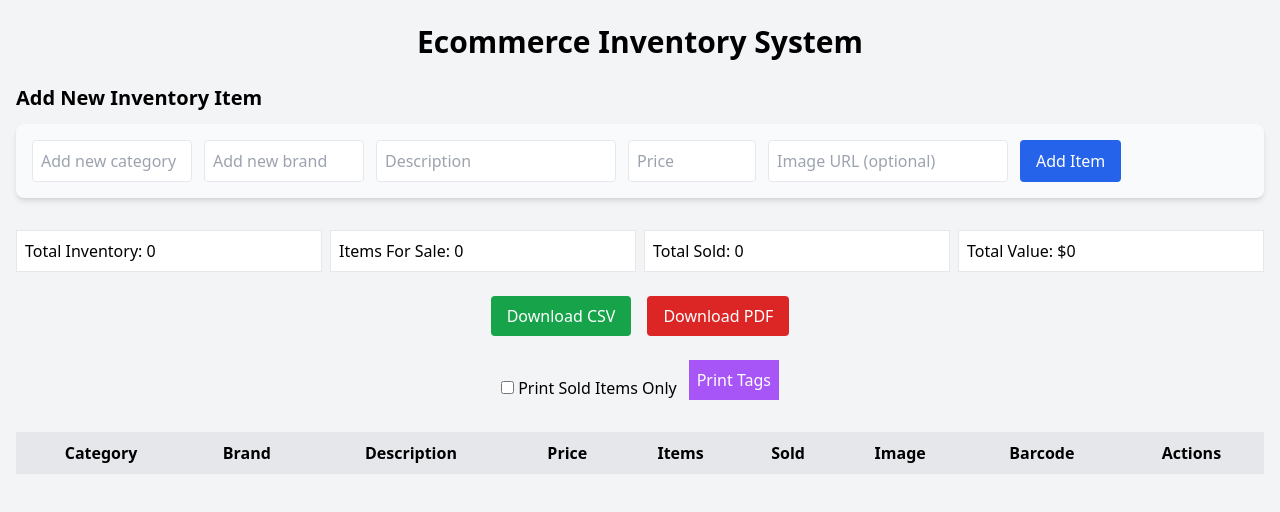
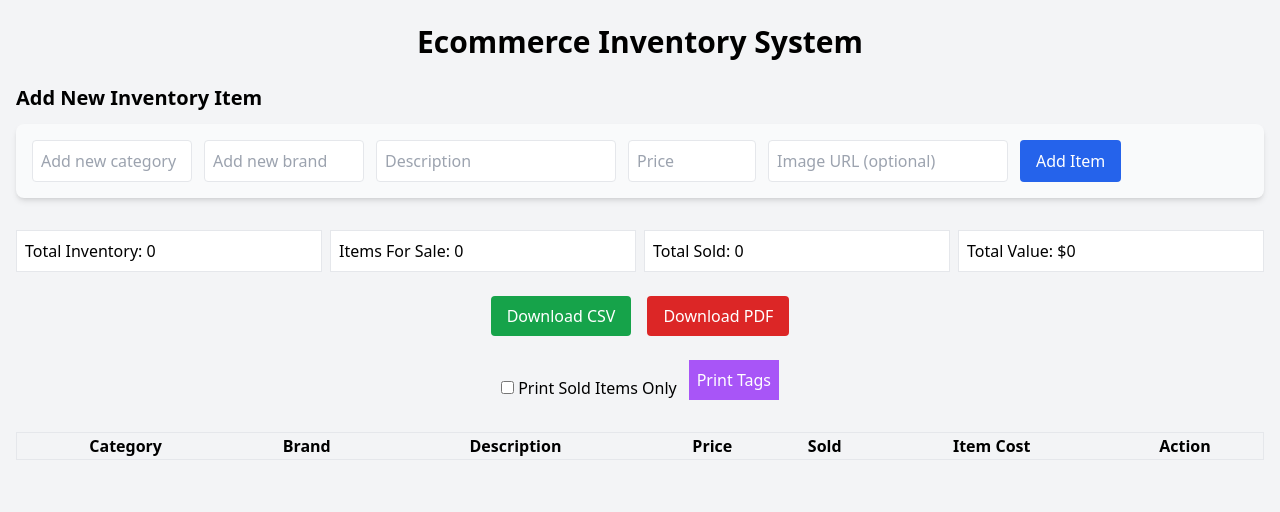
Before and after one commit to architeketh/ecommerce-inventory-system, a React (Vite) app: page / in a window 1280 px wide. Shown: the top 512 px of the page. Built offline with nearby package versions, Linux system fonts and the light colour scheme.

Commit message:
Update InventoryList.jsx

```diff
--- a/src/components/InventoryList.jsx
+++ b/src/components/InventoryList.jsx
@@ -1,91 +1,52 @@
-import React, { useState } from 'react'
-import JsBarcode from 'jsbarcode'
+// Updated InventoryList.jsx
+import React from 'react'
 
 const InventoryList = ({ items, setItems }) => {
-  const [editId, setEditId] = useState(null)
-  const [editData, setEditData] = useState({})
 
-  const startEdit = item => {
-    setEditId(item.id)
-    setEditData({ ...item })
-  }
-
-  const saveEdit = id => {
-    setItems(items.map(item => (item.id === id ? editData : item)))
-    setEditId(null)
-  }
-
-  const cancelEdit = () => setEditId(null)
-
-  const removeItem = id => setItems(items.filter(item => item.id !== id))
-
-  const toggleSold = id => setItems(items.map(item => item.id === id ? { ...item, sold: !item.sold } : item))
-
-  const duplicateItem = item => {
-    const newItem = { ...item, id: Date.now() }
-    setItems([...items, newItem])
+  const incrementSold = (id) => {
+    setItems(prevItems =>
+      prevItems.map(item =>
+        item.id === id
+          ? { ...item, sold: (item.sold || 0) + 1 }
+          : item
+      )
+    )
   }
 
   return (
-    <div className="overflow-x-auto">
-      <table className="w-full border-collapse border">
+    <table className="min-w-full border">
       <thead>
-          <tr className="bg-gray-200">
-            <th className="border p-2">Category</th>
-            <th className="border p-2">Brand</th>
-            <th className="border p-2">Description</th>
-            <th className="border p-2">Price</th>
-            <th className="border p-2">Items</th>
-            <th className="border p-2">Sold</th>
-            <th className="border p-2">Image</th>
-            <th className="border p-2">Barcode</th>
-            <th className="border p-2">Actions</th>
+        <tr>
+          <th>Category</th>
+          <th>Brand</th>
+          <th>Description</th>
+          <th>Price</th>
+          <th>Sold</th>
+          <th>Item Cost</th>
+          <th>Action</th>
         </tr>
       </thead>
       <tbody>
         {items.map(item => (
-            <tr key={item.id}>
-              {editId === item.id ? (
-                <>
-                  <td className="border p-2"><input value={editData.category} onChange={e => setEditData({ ...editData, category: e.target.value })} /></td>
-                  <td className="border p-2"><input value={editData.brand} onChange={e => setEditData({ ...editData, brand: e.target.value })} /></td>
-                  <td className="border p-2"><input value={editData.description} onChange={e => setEditData({ ...editData, description: e.target.value })} /></td>
-                  <td className="border p-2"><input type="number" value={editData.cost} onChange={e => setEditData({ ...editData, cost: Number(e.target.value) })} /></td>
-                  <td className="border p-2"><input type="number" value={editData.inventory} onChange={e => setEditData({ ...editData, inventory: Number(e.target.value) })} /></td>
-                  <td className="border p-2"><input type="checkbox" checked={editData.sold} onChange={e => setEditData({ ...editData, sold: e.target.checked })} /></td>
-                  <td className="border p-2">
-                    {editData.photos?.length > 0 && <a href={editData.photos[0]} target="_blank" rel="noopener noreferrer">View Image</a>}
+          <tr key={item.id} className="border-t">
+            <td>{item.category}</td>
+            <td>{item.brand}</td>
+            <td>{item.description}</td>
+            <td>${item.price}</td>
+            <td>{item.sold || 0}</td>
+            <td>${item.itemCost || 0}</td>
+            <td>
+              <button
+                className="bg-blue-500 text-white px-2 py-1 rounded"
+                onClick={() => incrementSold(item.id)}
+              >
+                +
+              </button>
             </td>
-                  <td className="border p-2"><svg ref={el => el && JsBarcode(el, String(item.id), { format: "CODE128", width: 2, height: 40 })}></svg></td>
-                  <td className="border p-2 flex gap-1">
-                    <button className="bg-green-500 text-white px-2" onClick={() => saveEdit(item.id)}>Save</button>
-                    <button className="bg-gray-500 text-white px-2" onClick={cancelEdit}>Cancel</button>
-                  </td>
-                </>
-              ) : (
-                <>
-                  <td className="border p-2">{item.category}</td>
-                  <td className="border p-2">{item.brand}</td>
-                  <td className="border p-2">{item.description}</td>
-                  <td className="border p-2">${item.cost}</td>
-                  <td className="border p-2">{item.inventory}</td>
-                  <td className="border p-2"><input type="checkbox" checked={item.sold} onChange={() => toggleSold(item.id)} /></td>
-                  <td className="border p-2">
-                    {item.photos?.length > 0 && <a href={item.photos[0]} target="_blank" rel="noopener noreferrer">View Image</a>}
-                  </td>
-                  <td className="border p-2"><svg ref={el => el && JsBarcode(el, String(item.id), { format: "CODE128", width: 2, height: 40 })}></svg></td>
-                  <td className="border p-2 flex gap-1">
-                    <button className="bg-yellow-500 text-white px-2" onClick={() => startEdit(item)}>Edit</button>
-                    <button className="bg-green-600 text-white px-2" onClick={() => duplicateItem(item)}>Duplicate</button>
-                    <button className="bg-red-500 text-white px-2" onClick={() => removeItem(item.id)}>Delete</button>
-                  </td>
-                </>
-              )}
           </tr>
         ))}
       </tbody>
     </table>
-    </div>
   )
 }
 
```
Lines whose indentation alone changed are shown as unchanged.
